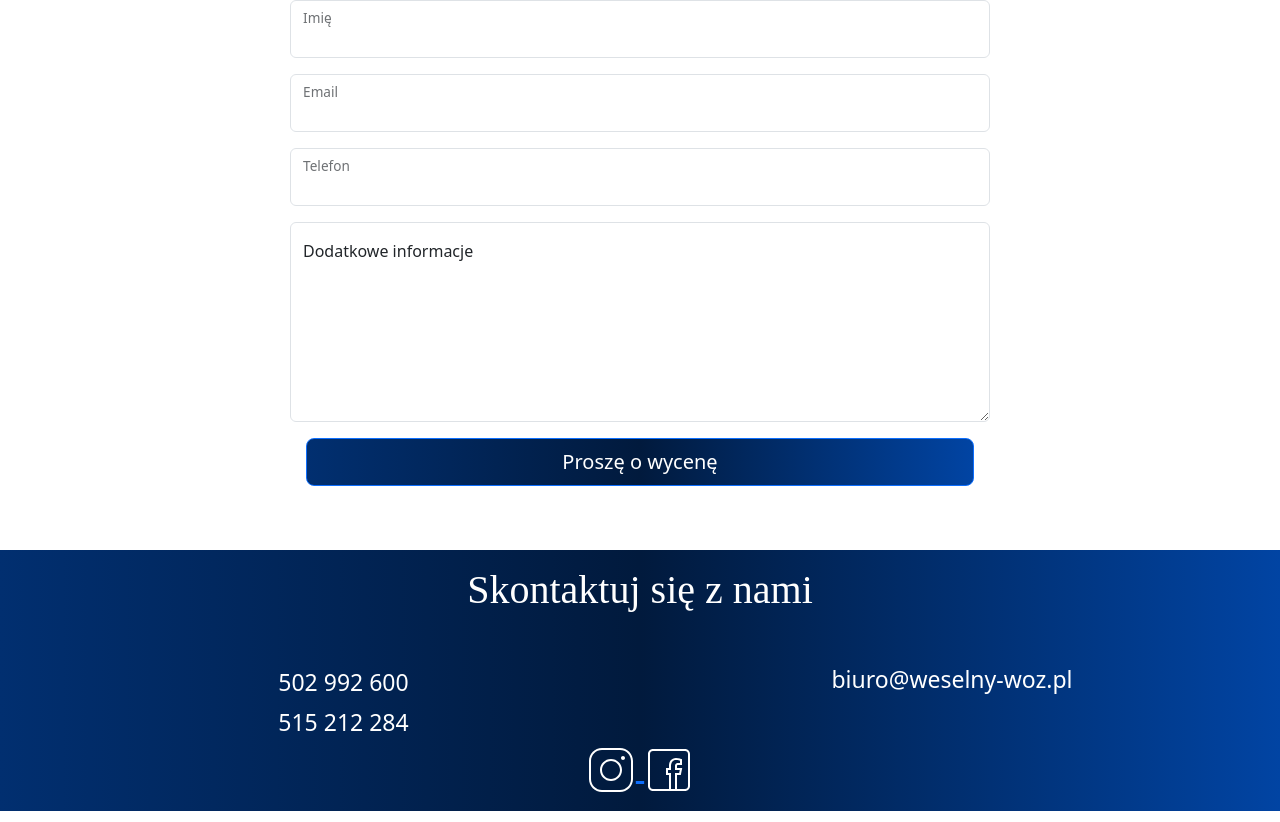
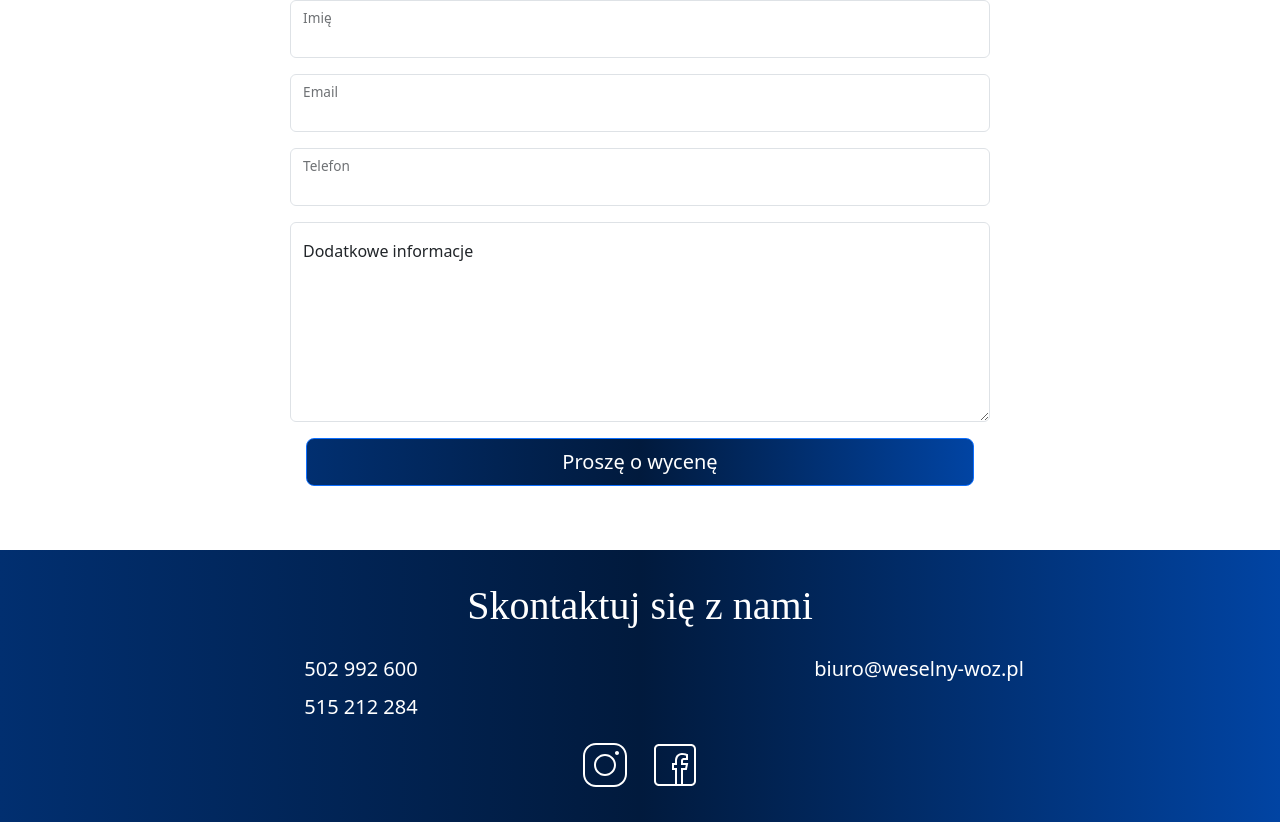
Before and after one commit to artwol993/weselny-woz, a React (Create React App) app: page / in a window 1280 px wide. Shown: the part 5242-6064 px from the top of the page. Built offline with nearby package versions, Linux system fonts and the light colour scheme.

Commit message:
update footer style

```diff
--- a/src/component/footer.jsx
+++ b/src/component/footer.jsx
@@ -11,40 +11,40 @@ function Footer() {
     <>
       <section className="footer" id="footer">
         <Container fluid>
-          <p className="h1 mb-5">Skontaktuj się z nami</p>
-          <Row>
+          <p className="h1 mb-4">Skontaktuj się z nami</p>
+          <Container className="footer-container-contact">
             <Col>
-              <Row>
+              <Row className="mb-2">
                 <a href="tel:+48502992600" className="footer-link">
                   <span className="footer-phone">502 992 600</span>
                 </a>
               </Row>
-              <Row>
+              <Row className="mb-2">
                 <a href="tel:+48515212284" className="footer-link">
                   <span className="footer-phone">515 212 284</span>
                 </a>
               </Row>
             </Col>
-            <Col>
+            <Col className="mb-2">
               <a href="mailto:biuro@weselny-woz.pl" className="footer-link">
                 <span className="footer-email"> biuro@weselny-woz.pl</span>{" "}
               </a>
             </Col>
-          </Row>
+          </Container>
           <Row>
             <Container>
               <div className="footer-social">
                 <a
+                  className="footer-social-link"
                   href="https://www.instagram.com/weselnywoz/"
-                  className="footer-social-link"
                 >
-                  <Instagram />{" "}
+                  <Instagram />
                 </a>
                 <a
+                  className="footer-social-link"
                   href="https://www.facebook.com"
-                  className="footer-social-link"
                 >
-                  <Facebook />{" "}
+                  <Facebook />
                 </a>
               </div>
             </Container>
--- a/src/style/footer.scss
+++ b/src/style/footer.scss
@@ -9,53 +9,43 @@
   text-align: center;
   color: $c-white;
   background: $c-theme;
-  padding: 1em;
+  padding: 2em;
+
+  .footer-social {
+    padding-top: 10px;
+
+    .footer-social-link {
+      color: #011a3d;
+    }
+  }
 
   .footer-link {
     text-decoration: none;
     color: $c-white;
-    font-size: $font-size-small;
+    font-size: $font-size-semi-large;
+  }
+}
 
-    &:hover {
-      text-decoration: none;
-      color: $c-accent;
+@include for-tablet-up {
+  .footer {
+    .footer-container-contact {
+      display: flex;
+      flex-direction: row;
     }
 
-    &.footer-link {
-      margin: 3px;
-      font-size: 23px;
-
+    .footer-link {
+      font-size: $font-size-large;
       &:hover {
+        text-decoration: none;
         color: $c-accent;
       }
     }
 
-    &.footer-social-link {
-      font-size: 3em;
-
+    .footer-social-link {
+      margin: 10px;
       &:hover {
         filter: blur(1px);
       }
     }
   }
-
-  .phone-icon {
-    width: 50px;
-    height: 50px;
-  }
-
-  .footer-phone {
-    margin-left: 25px;
-  }
 }
-
-
-@include for-tablet-up {
-  .footer-link {
-    font-size: $font-size-medium;
-  }
-
-  .footer-social-link {
-    font-size: 2em;
-  }
-}
```
